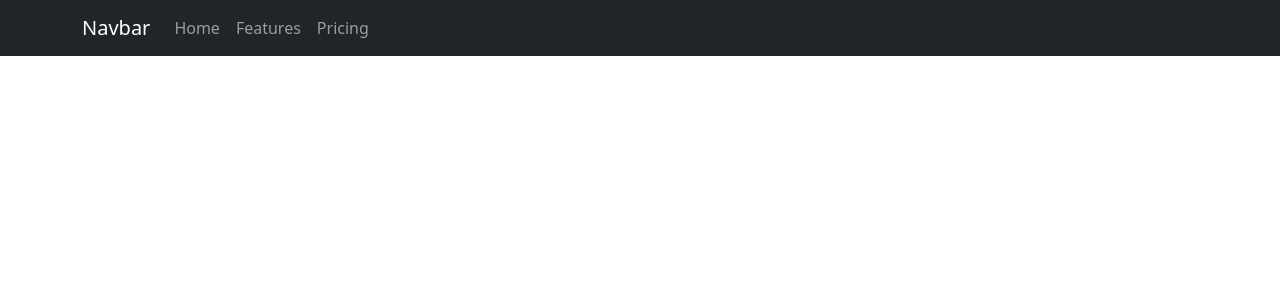
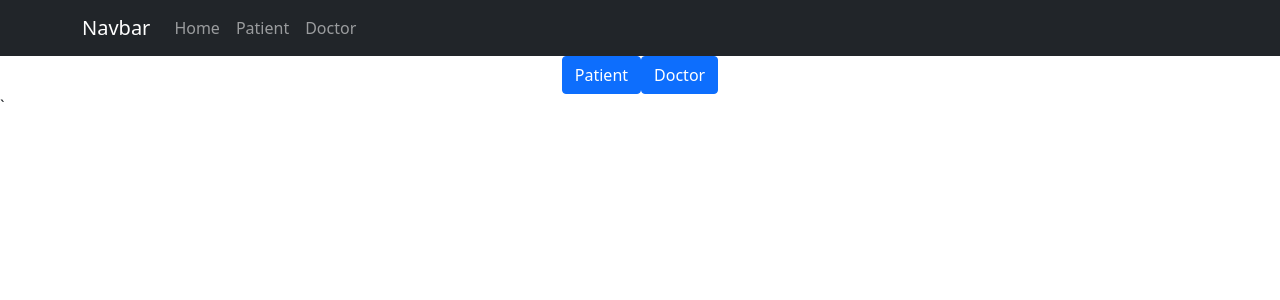
Before and after one commit to bozsAdam/varian-solution-deprecated-dependencies, a React (Create React App) app: page / in a window 1280 px wide. Shown: the top 300 px of the page. Built offline with nearby package versions, Linux system fonts and the light colour scheme.

Commit message:
history removed as dependency, useHistory hook used instead

```diff
--- a/package.json
+++ b/package.json
@@ -7,7 +7,6 @@
     "@testing-library/react": "^11.2.7",
     "@testing-library/user-event": "^12.8.3",
     "bootstrap": "^5.1.3",
-    "history": "^5.0.1",
     "react": "^17.0.2",
     "react-bootstrap": "^2.0.0",
     "react-dom": "^17.0.2",
--- a/src/App.js
+++ b/src/App.js
@@ -1,16 +1,19 @@
 import './App.css';
-import {Router, Route, Switch} from "react-router-dom";
+import {BrowserRouter as Router, Route, Switch, useHistory} from "react-router-dom";
 import DoctorPage from "./pages/DoctorPage";
-import history from "./services/history";
 import CustomNavbar from "./components/CustomNavbar";
+import Home from "./pages/Home";
+
 
 function App() {
+
     return (
         <div className="App">
             <CustomNavbar />
-      <Router history={history}>
+            <Router >
                 <Switch>
-          <Route exact={true} path={['/doctor']} component={DoctorPage}/>
+                    <Route exact path={['/doctor']} component={DoctorPage}/>
+                    <Route exact path={['', '/', '/home']} component={Home}/>
                 </Switch>
             </Router>
         </div>
--- a/src/components/CustomNavbar.js
+++ b/src/components/CustomNavbar.js
@@ -7,11 +7,11 @@ class CustomNavbar extends Component {
             <React.Fragment>
                 <Navbar bg="dark" variant="dark">
                     <Container>
-                        <Navbar.Brand href="#home">Navbar</Navbar.Brand>
+                        <Navbar.Brand href="/home">Navbar</Navbar.Brand>
                         <Nav className="me-auto">
-                            <Nav.Link href="#home">Home</Nav.Link>
-                            <Nav.Link href="#features">Features</Nav.Link>
-                            <Nav.Link href="#pricing">Pricing</Nav.Link>
+                            <Nav.Link href="/home">Home</Nav.Link>
+                            <Nav.Link href="/patient">Patient</Nav.Link>
+                            <Nav.Link href="/doctor">Doctor</Nav.Link>
                         </Nav>
                     </Container>
                 </Navbar>
--- a/src/index.js
+++ b/src/index.js
@@ -7,7 +7,7 @@ import 'bootstrap/dist/css/bootstrap.min.css';
 
 ReactDOM.render(
   <React.StrictMode>
-    <App />
+    <App />`
   </React.StrictMode>,
   document.getElementById('root')
 );
--- a/src/pages/DoctorPage.js
+++ b/src/pages/DoctorPage.js
@@ -1,18 +1,13 @@
 import React from 'react';
-import {findByDisplayValue} from "@testing-library/react";
 
-class DoctorPage extends React.Component {
-    constructor(props) {
-        super(props);
-    }
+function DoctorPage() {
 
-    render() {
-        return (
-            <div className='doctor-page'>
-                <h1 id="title">This is the doctor page!</h1>
-            </div>
-        )
-    }
+
+    return (
+        <div className='doctor-page'>
+            <h1 id="title">This is the doctor page!</h1>
+        </div>
+    )
 }
 
 export default DoctorPage;
--- /dev/null
+++ b/src/pages/Home.jsx
@@ -0,0 +1,25 @@
+import React from 'react';
+import {Button} from 'react-bootstrap';
+import {useHistory} from "react-router-dom";
+
+function Home() {
+
+    const history = useHistory();
+
+    const clickHandler = (route) => {
+        history.push(route);
+    }
+
+    return (
+        <div className='home-page'>
+           <Button className='btn btn-primary' onClick={() => {
+               clickHandler('/patient');
+           }} >Patient</Button>
+           <Button className='btn btn-primary' onClick={() => {
+               clickHandler('/doctor');
+           }}>Doctor</Button>
+        </div>
+    )
+}
+
+export default Home
--- a/src/services/history.js
+++ /dev/null
@@ -1,3 +0,0 @@
-import { createBrowserHistory } from 'history';
-
-export default createBrowserHistory();
```
Also changed, not shown: src/common/functions.js (added). Lines whose indentation alone changed are shown as unchanged.
